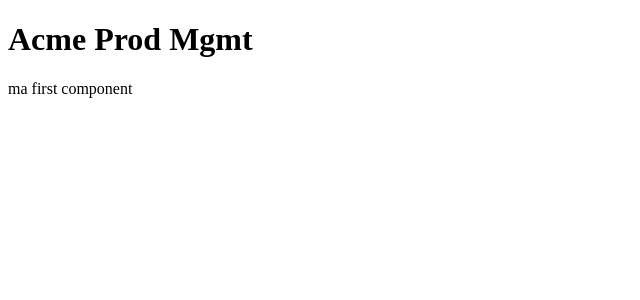
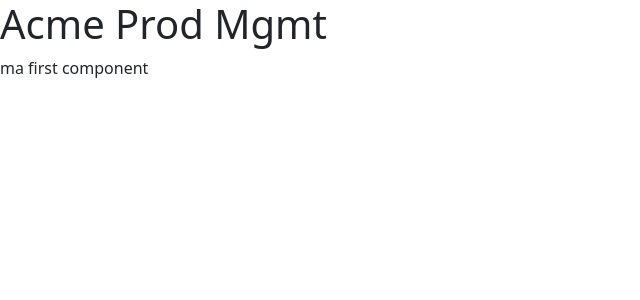
Before and after one commit to jo-cor/angular-getting-started, an Angular app in the folder apm/: page / in a window 1280 px wide. Shown: the top 300 px of the page, without its empty margins (0-640 px from the left). Built offline with nearby package versions, Linux system fonts and the light colour scheme.

Commit message:
install bootstrap & font-awesome

```diff
--- a/apm/package.json
+++ b/apm/package.json
@@ -18,6 +18,8 @@
     "@angular/platform-browser": "^14.0.0",
     "@angular/platform-browser-dynamic": "^14.0.0",
     "@angular/router": "^14.0.0",
+    "bootstrap": "^5.2.0",
+    "font-awesome": "^4.7.0",
     "rxjs": "~7.5.0",
     "tslib": "^2.3.0",
     "zone.js": "~0.11.4"
--- a/apm/src/styles.css
+++ b/apm/src/styles.css
@@ -1,4 +1,7 @@
 /* You can add global styles to this file, and also import other style files */
+@import "~bootstrap/dist/css/bootstrap.min.css";
+@import "~font-awesome/css/font-awesome.min.css";
+
 div.card-header {
  font-size: large;
 }
```
Also changed, not shown: 1 other file (tests, documents, lock files or other folders).
